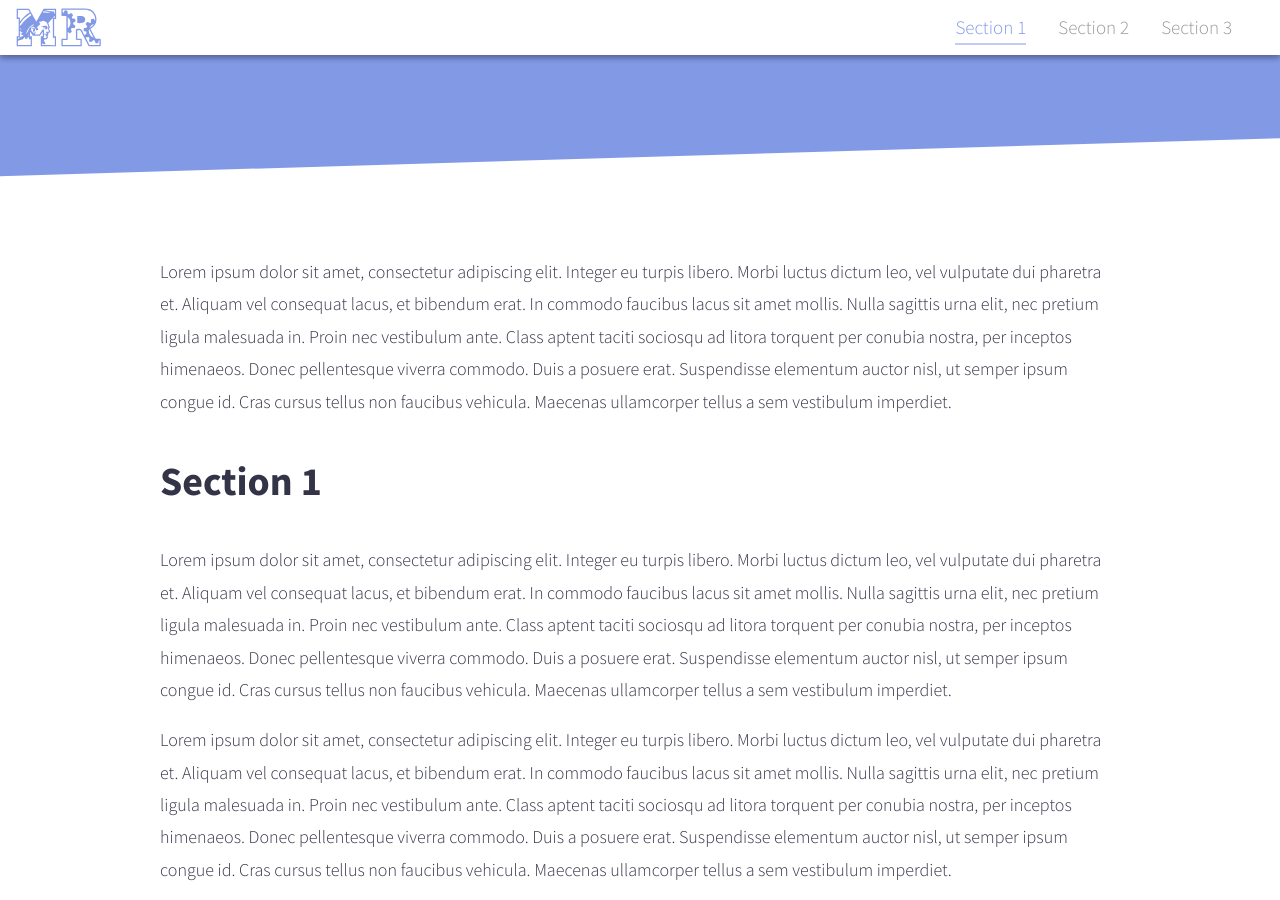
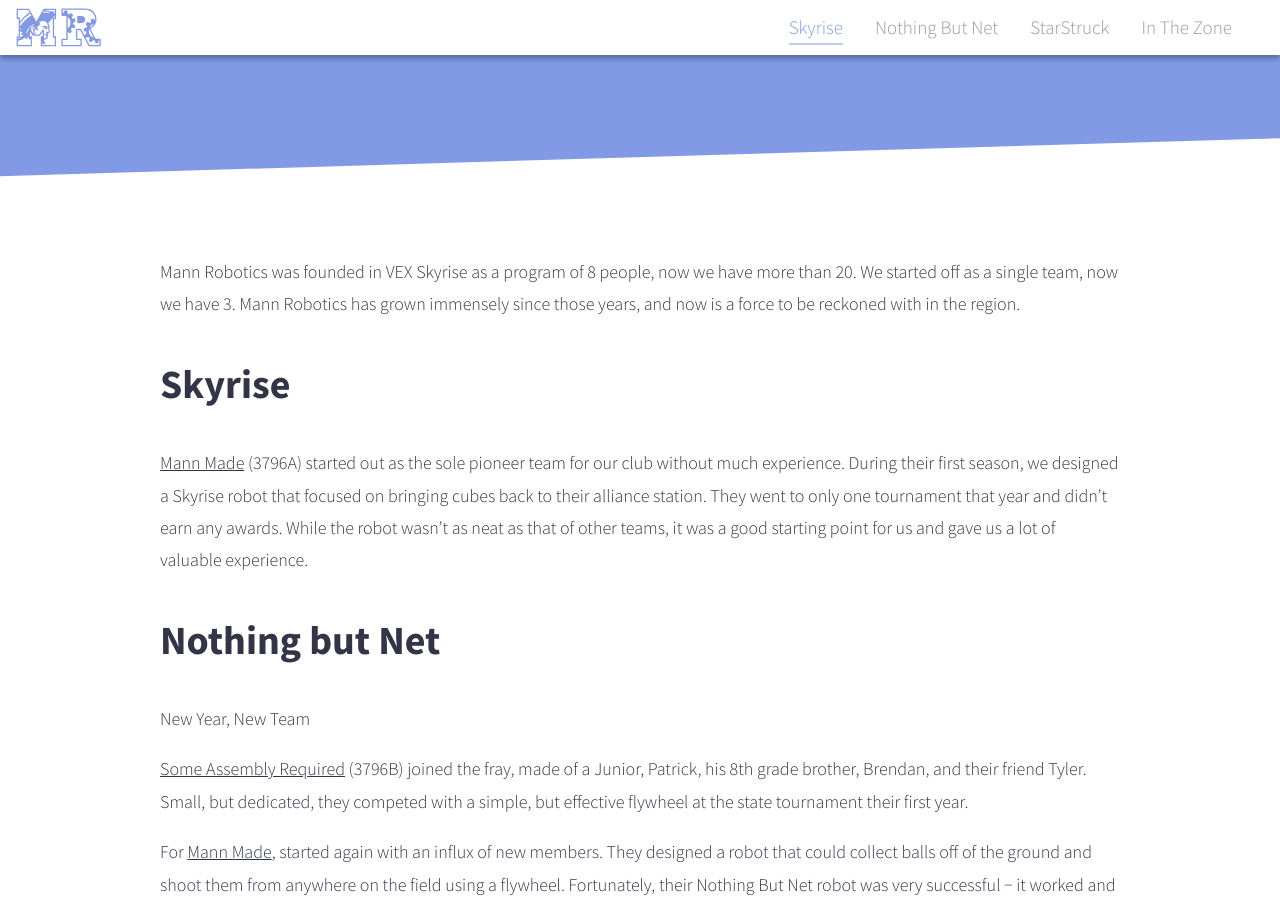
Before and after one commit to mannrobo/mannrobo.github.io, a Jekyll site: the page built from about.md, in a window 1280 px wide and 900 px high, scrolled down 798 px. Built offline with Jekyll 4.4.1, drawn with Linux system fonts in a browser that asks for light colours; some of the changed text lies outside the part shown.

Commit message:
Content Fill: About page

```diff
--- a/about.md
+++ b/about.md
@@ -2,46 +2,54 @@
 layout: post
 title: About
 permalink: /about/
+subtitle: Learn more about Mann Robotics
 
 links:
-    - text: "Section 1"
-      go: "#section-1"
-      href: "#section-1"
+    - text: "Skyrise"
+      go: "#skyrise"
+      href: "#skyrise"
       active: false
-    - text: "Section 2"
-      go: "#section-2"
-      href: "#section-2"
+    - text: "Nothing But Net"
+      go: "#nothing-but-net"
+      href: "#nothing-but-net"
       active: false
-    - text: "Section 3"
-      go: "#section-3"
-      href: "#section-3"
+    - text: "StarStruck"
+      go: "#starstruck"
+      href: "#starstruck"
+      active: false
+    - text: "In The Zone"
+      go: "#in-the-zone"
+      href: "#in-the-zone"
       active: false
 
 background: static
 color: blue
 ---
 
-Lorem ipsum dolor sit amet, consectetur adipiscing elit. Integer eu turpis libero. Morbi luctus dictum leo, vel vulputate dui pharetra et. Aliquam vel consequat lacus, et bibendum erat. In commodo faucibus lacus sit amet mollis. Nulla sagittis urna elit, nec pretium ligula malesuada in. Proin nec vestibulum ante. Class aptent taciti sociosqu ad litora torquent per conubia nostra, per inceptos himenaeos. Donec pellentesque viverra commodo. Duis a posuere erat. Suspendisse elementum auctor nisl, ut semper ipsum congue id. Cras cursus tellus non faucibus vehicula. Maecenas ullamcorper tellus a sem vestibulum imperdiet.
+Mann Robotics was founded in VEX Skyrise as a program of 8 people, now we have more than 20. We started off as a single team, now we have 3. Mann Robotics has grown immensely since those years, and now is a force to be reckoned with in the region.
 
-# Section 1
-Lorem ipsum dolor sit amet, consectetur adipiscing elit. Integer eu turpis libero. Morbi luctus dictum leo, vel vulputate dui pharetra et. Aliquam vel consequat lacus, et bibendum erat. In commodo faucibus lacus sit amet mollis. Nulla sagittis urna elit, nec pretium ligula malesuada in. Proin nec vestibulum ante. Class aptent taciti sociosqu ad litora torquent per conubia nostra, per inceptos himenaeos. Donec pellentesque viverra commodo. Duis a posuere erat. Suspendisse elementum auctor nisl, ut semper ipsum congue id. Cras cursus tellus non faucibus vehicula. Maecenas ullamcorper tellus a sem vestibulum imperdiet.
+# Skyrise
+[Mann Made](/about/3796A/) (3796A) started out as the sole pioneer team for our club without much experience. During their first season, we designed a Skyrise robot that focused on bringing cubes back to their alliance station. They went to only one tournament that year and didn’t earn any awards. While the robot wasn’t as neat as that of other teams, it was a good starting point for us and gave us a lot of valuable experience.
 
-Lorem ipsum dolor sit amet, consectetur adipiscing elit. Integer eu turpis libero. Morbi luctus dictum leo, vel vulputate dui pharetra et. Aliquam vel consequat lacus, et bibendum erat. In commodo faucibus lacus sit amet mollis. Nulla sagittis urna elit, nec pretium ligula malesuada in. Proin nec vestibulum ante. Class aptent taciti sociosqu ad litora torquent per conubia nostra, per inceptos himenaeos. Donec pellentesque viverra commodo. Duis a posuere erat. Suspendisse elementum auctor nisl, ut semper ipsum congue id. Cras cursus tellus non faucibus vehicula. Maecenas ullamcorper tellus a sem vestibulum imperdiet.
+# Nothing but Net
 
-Lorem ipsum dolor sit amet, consectetur adipiscing elit. Integer eu turpis libero. Morbi luctus dictum leo, vel vulputate dui pharetra et. Aliquam vel consequat lacus, et bibendum erat. In commodo faucibus lacus sit amet mollis. Nulla sagittis urna elit, nec pretium ligula malesuada in. Proin nec vestibulum ante. Class aptent taciti sociosqu ad litora torquent per conubia nostra, per inceptos himenaeos. Donec pellentesque viverra commodo. Duis a posuere erat. Suspendisse elementum auctor nisl, ut semper ipsum congue id. Cras cursus tellus non faucibus vehicula. Maecenas ullamcorper tellus a sem vestibulum imperdiet.
+New Year, New Team
 
-# Section 2
-Lorem ipsum dolor sit amet, consectetur adipiscing elit. Integer eu turpis libero. Morbi luctus dictum leo, vel vulputate dui pharetra et. Aliquam vel consequat lacus, et bibendum erat. In commodo faucibus lacus sit amet mollis. Nulla sagittis urna elit, nec pretium ligula malesuada in. Proin nec vestibulum ante. Class aptent taciti sociosqu ad litora torquent per conubia nostra, per inceptos himenaeos. Donec pellentesque viverra commodo. Duis a posuere erat. Suspendisse elementum auctor nisl, ut semper ipsum congue id. Cras cursus tellus non faucibus vehicula. Maecenas ullamcorper tellus a sem vestibulum imperdiet.
+[Some Assembly Required](/about/3796B/) (3796B) joined the fray, made of a Junior, Patrick, his 8th grade brother, Brendan, and their friend Tyler. Small, but dedicated, they competed with a simple, but effective flywheel at the state tournament their first year.
 
-Lorem ipsum dolor sit amet, consectetur adipiscing elit. Integer eu turpis libero. Morbi luctus dictum leo, vel vulputate dui pharetra et. Aliquam vel consequat lacus, et bibendum erat. In commodo faucibus lacus sit amet mollis. Nulla sagittis urna elit, nec pretium ligula malesuada in. Proin nec vestibulum ante. Class aptent taciti sociosqu ad litora torquent per conubia nostra, per inceptos himenaeos. Donec pellentesque viverra commodo. Duis a posuere erat. Suspendisse elementum auctor nisl, ut semper ipsum congue id. Cras cursus tellus non faucibus vehicula. Maecenas ullamcorper tellus a sem vestibulum imperdiet.
-
-Lorem ipsum dolor sit amet, consectetur adipiscing elit. Integer eu turpis libero. Morbi luctus dictum leo, vel vulputate dui pharetra et. Aliquam vel consequat lacus, et bibendum erat. In commodo faucibus lacus sit amet mollis. Nulla sagittis urna elit, nec pretium ligula malesuada in. Proin nec vestibulum ante. Class aptent taciti sociosqu ad litora torquent per conubia nostra, per inceptos himenaeos. Donec pellentesque viverra commodo. Duis a posuere erat. Suspendisse elementum auctor nisl, ut semper ipsum congue id. Cras cursus tellus non faucibus vehicula. Maecenas ullamcorper tellus a sem vestibulum imperdiet.
+For [Mann Made](/about/3796A/), started again with an influx of new members. They designed a robot that could collect balls off of the ground and shoot them from anywhere on the field using a flywheel. Fortunately, their Nothing But Net robot was very successful − it worked and was a valuable asset for potential alliance partners.
 
 
+# StarStruck
 
-# Section 3
-Lorem ipsum dolor sit amet, consectetur adipiscing elit. Integer eu turpis libero. Morbi luctus dictum leo, vel vulputate dui pharetra et. Aliquam vel consequat lacus, et bibendum erat. In commodo faucibus lacus sit amet mollis. Nulla sagittis urna elit, nec pretium ligula malesuada in. Proin nec vestibulum ante. Class aptent taciti sociosqu ad litora torquent per conubia nostra, per inceptos himenaeos. Donec pellentesque viverra commodo. Duis a posuere erat. Suspendisse elementum auctor nisl, ut semper ipsum congue id. Cras cursus tellus non faucibus vehicula. Maecenas ullamcorper tellus a sem vestibulum imperdiet.
+Yet again, we started a new team, an outreach to bring young women to STEM, [Team Name](/about/3796C). Team Captain Lara led 8 new women to many victories and competed at the State Tournament in their first year. They had a simple linear lift to score stars.
 
-Lorem ipsum dolor sit amet, consectetur adipiscing elit. Integer eu turpis libero. Morbi luctus dictum leo, vel vulputate dui pharetra et. Aliquam vel consequat lacus, et bibendum erat. In commodo faucibus lacus sit amet mollis. Nulla sagittis urna elit, nec pretium ligula malesuada in. Proin nec vestibulum ante. Class aptent taciti sociosqu ad litora torquent per conubia nostra, per inceptos himenaeos. Donec pellentesque viverra commodo. Duis a posuere erat. Suspendisse elementum auctor nisl, ut semper ipsum congue id. Cras cursus tellus non faucibus vehicula. Maecenas ullamcorper tellus a sem vestibulum imperdiet.
+[Mann Made](/about/3796A/) kept up its success, and competed at many competitions including the state tournament.
 
-Lorem ipsum dolor sit amet, consectetur adipiscing elit. Integer eu turpis libero. Morbi luctus dictum leo, vel vulputate dui pharetra et. Aliquam vel consequat lacus, et bibendum erat. In commodo faucibus lacus sit amet mollis. Nulla sagittis urna elit, nec pretium ligula malesuada in. Proin nec vestibulum ante. Class aptent taciti sociosqu ad litora torquent per conubia nostra, per inceptos himenaeos. Donec pellentesque viverra commodo. Duis a posuere erat. Suspendisse elementum auctor nisl, ut semper ipsum congue id. Cras cursus tellus non faucibus vehicula. Maecenas ullamcorper tellus a sem vestibulum imperdiet.
+[Some Assembly Required](/about/3796B/) was very successful in StarStruck, winning at many competitions, achieving a high skills score, going 5-1 at State and competiting in Semifinals.
+
+# In The Zone
+
+As this season begins, our teams are finalizing our designs, and should compete in our first competition in mid-November or early December.
+
+Watch out for us at the [Falcon's Middle School Qualifier](https://www.robotevents.com/robot-competitions/vex-robotics-competition/RE-VRC-17-2607.html) at Sevier Middle School on November 4th, where many of us will serve as referees, advisors and as an emcee.
```
